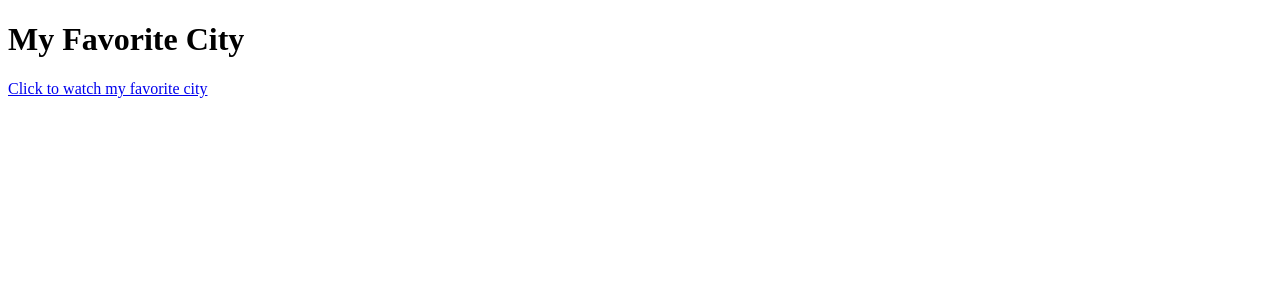
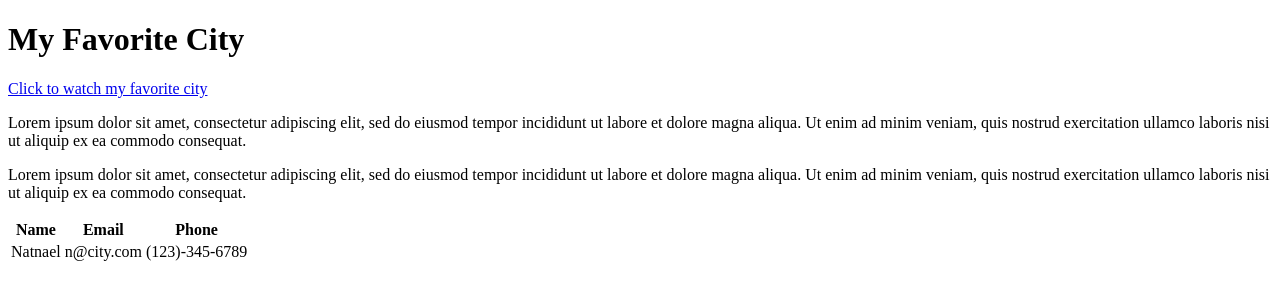
Before and after one commit to NatnaelWale/simple-travel-site, a plain HTML site: page index.html in a window 1280 px wide. Drawn offline with Linux system fonts and the light colour scheme.

Commit message:
Flushed out index page

```diff
--- a/index.html
+++ b/index.html
@@ -10,6 +10,32 @@
         My Favorite City
     </h1>
     <a href="https://nattyjeje.com">Click to watch my favorite city</a>
+    <div>
+        <p>
+            Lorem ipsum dolor sit amet, consectetur adipiscing elit, sed do eiusmod tempor incididunt ut labore et dolore magna aliqua. Ut enim ad minim veniam, quis nostrud exercitation ullamco laboris nisi ut aliquip ex ea commodo consequat.
+        </p>
+        <P>
+            Lorem ipsum dolor sit amet, consectetur adipiscing elit, sed do eiusmod tempor incididunt ut labore et dolore magna aliqua. Ut enim ad minim veniam, quis nostrud exercitation ullamco laboris nisi ut aliquip ex ea commodo consequat.
+        </P>
+    </div>
+    <div>
+        <table>
+            <tr>
+              <th>Name</th>
+              <th>Email</th>
+              <th>Phone</th>
+            </tr>
+            <tr>
+                <td>Natnael</td>
+                <td>n@city.com</td>
+                <td>(123)-345-6789</td>
+
+            </tr>
+            <tr>
+
+            </tr>
+        </table>
+    </div>
 
 </body>
 </html>
```
